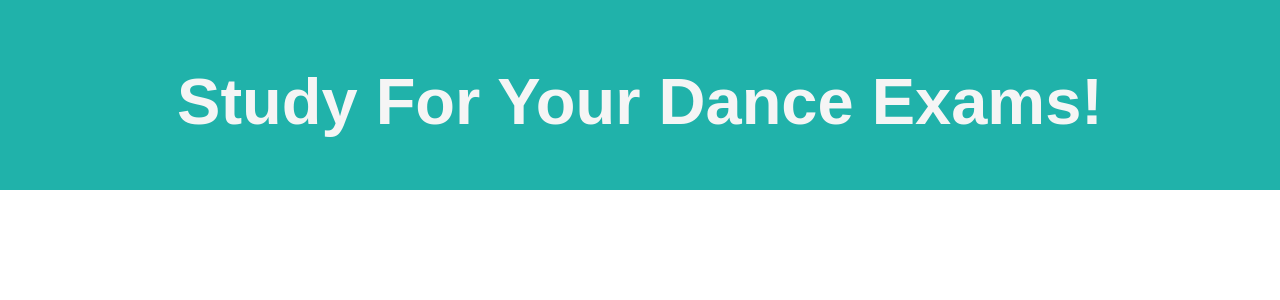
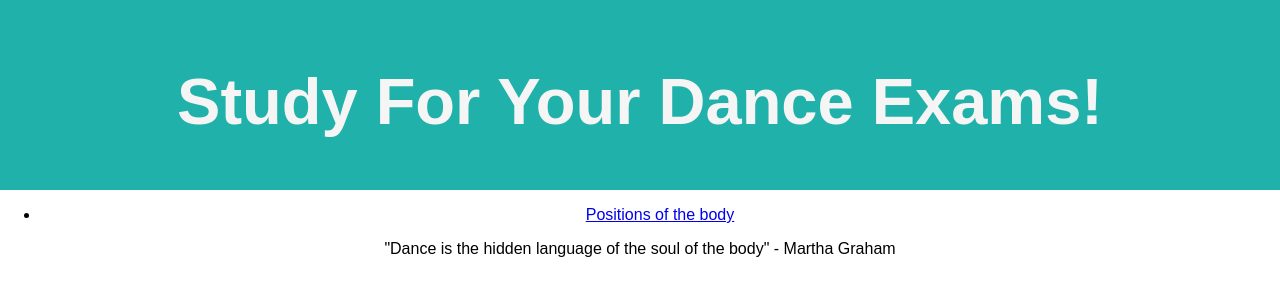
Before and after one commit to joyshaffer/dance-web, a React (Create React App) app: page / in a window 1280 px wide. Shown: the top 300 px of the page. Built offline with nearby package versions, Linux system fonts and the light colour scheme.

Commit message:
add navlink and route for body positions

```diff
--- a/src/App.js
+++ b/src/App.js
@@ -1,6 +1,6 @@
 import React, { Component } from 'react'
 import './App.css'
-import { Route, Switch } from 'react-router-dom'
+import { Route, Switch, NavLink } from 'react-router-dom'
 
 class App extends Component {
   render() {
@@ -10,9 +10,16 @@ class App extends Component {
           <div className="App-headings">
             <h1>Study For Your Dance Exams!</h1>
           </div>
+          <ul className="nav-links">
+            <li>
+              <NavLink to="/body-positions">Positions of the body</NavLink>
+            </li>
+          </ul>
         </div>
-
-
+        <Switch>
+          <Route path='/body-positions' render={() => <h1>Body Positions</h1>} />
+          <Route render={() => <p>"Dance is the hidden language of the soul of the body" - Martha Graham</p>} />
+        </Switch>
       </div>
     )
   }
--- a/src/index.js
+++ b/src/index.js
@@ -3,7 +3,7 @@ import ReactDOM from 'react-dom';
 import './index.css';
 import App from './App';
 import registerServiceWorker from './registerServiceWorker';
-import {BrowserRouter as Router} from 'react-router-dom'
+import { BrowserRouter as Router } from 'react-router-dom'
 
 ReactDOM.render(
     <Router>
```
